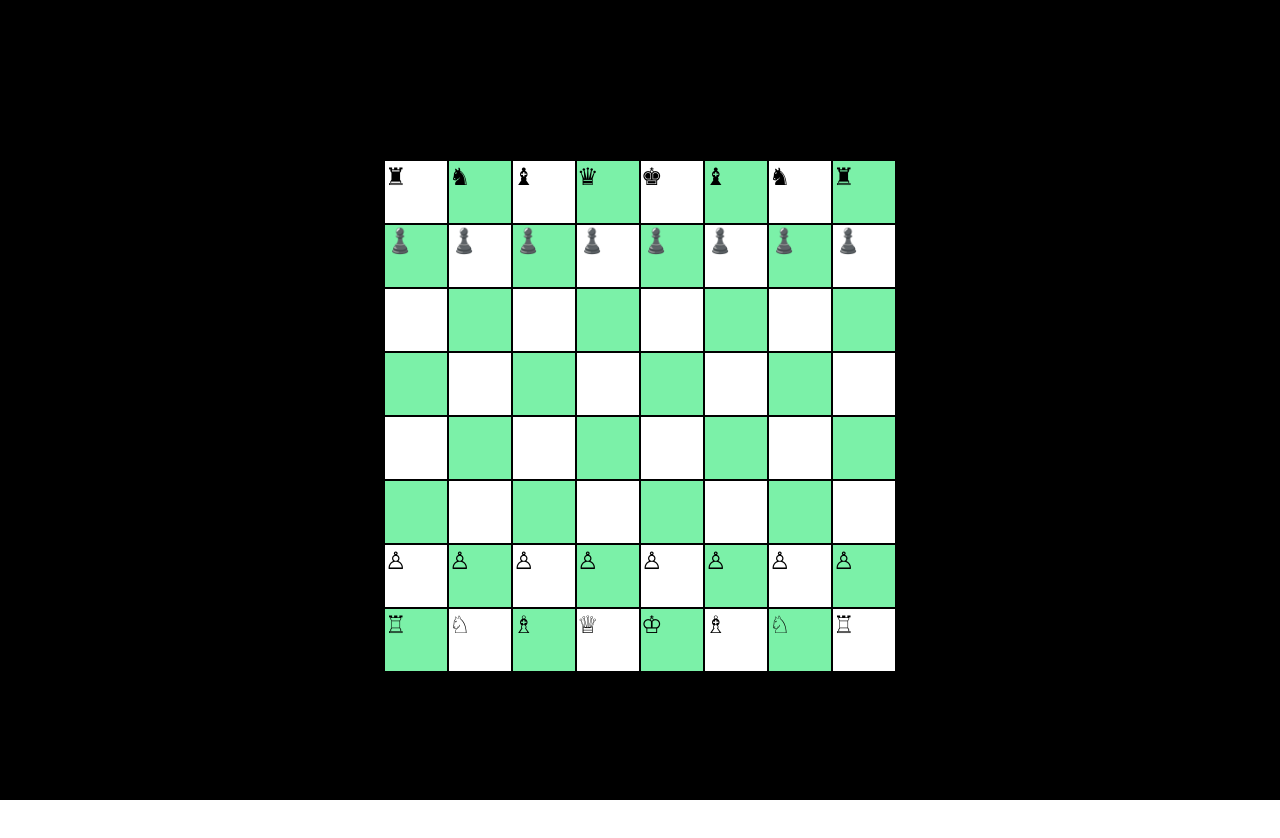
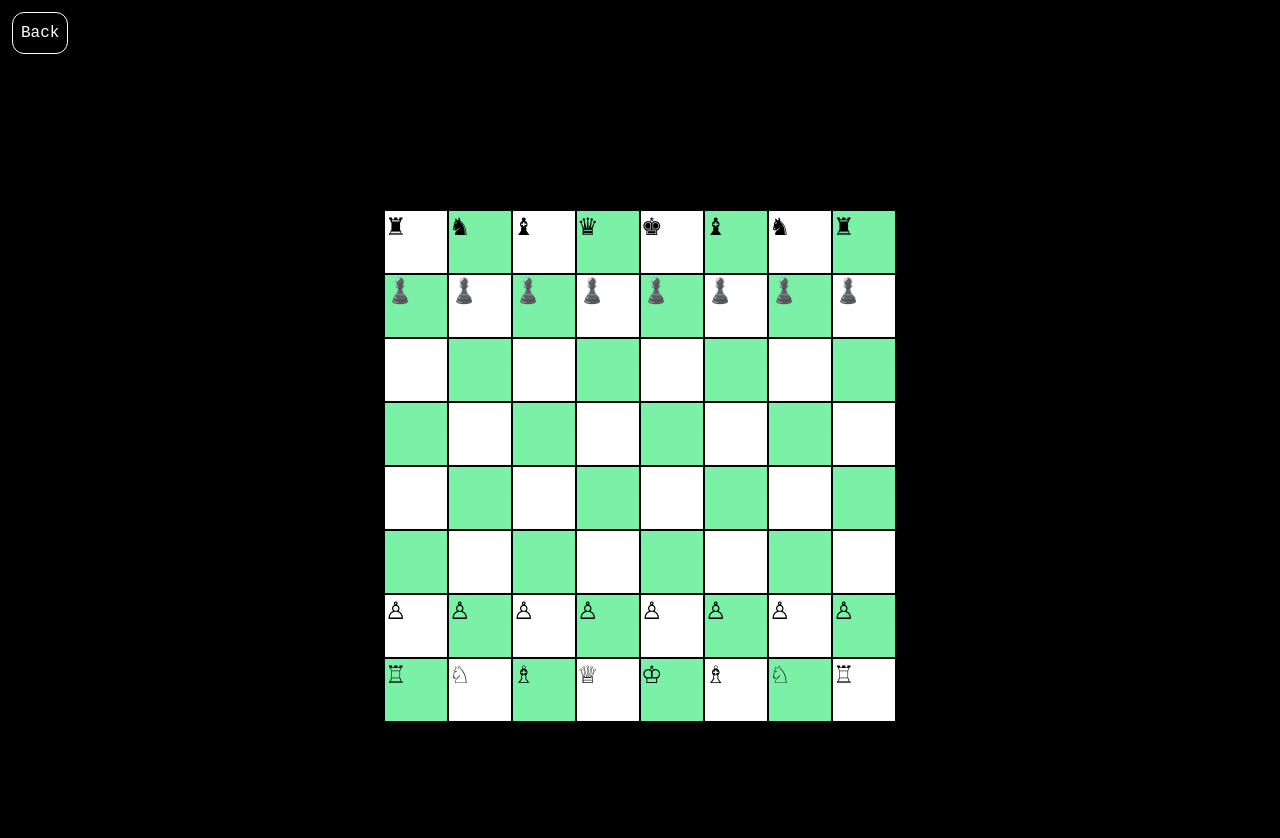
Before and after one commit to SlimShanks/chess, a React (Vite) app: page / in a window 1280 px wide. Both pictures are taken after a click on the button "PLAY". Shown: the top 838 px of the page. Before the commit the page ends 800 px from the top, so only its background shows below. Built offline with nearby package versions, Linux system fonts and the light colour scheme.

Commit message:
feat : add back button

```diff
--- a/src/App.tsx
+++ b/src/App.tsx
@@ -7,7 +7,12 @@ export default function App(){
 
   if(page == "chess"){
     return (
-      <Board/>
+      <div>
+        <div className="font-spline bg-black text-white flex ">
+          <button onClick = {() => setPage("home")} className="m-3 border border-white p-2 corner rounded-xl transition transform hover:scale-105 active:scale-90 active:bg-white active:text-black">Back</button>
+        </div>
+        <Board/>
+      </div>
     )
   }
     return(
--- a/src/components/board.tsx
+++ b/src/components/board.tsx
@@ -513,7 +513,7 @@ export default function Board(){
     }
     return (
         <div className="min-h-screen bg-black flex items-center justify-center">
-            <h2 className="text-2xl">Chess
+            <h2 className="text-2xl">
 
             {square.map((_, i) => (
                 <div key={i} className="flex flex-row bg-white">
```
